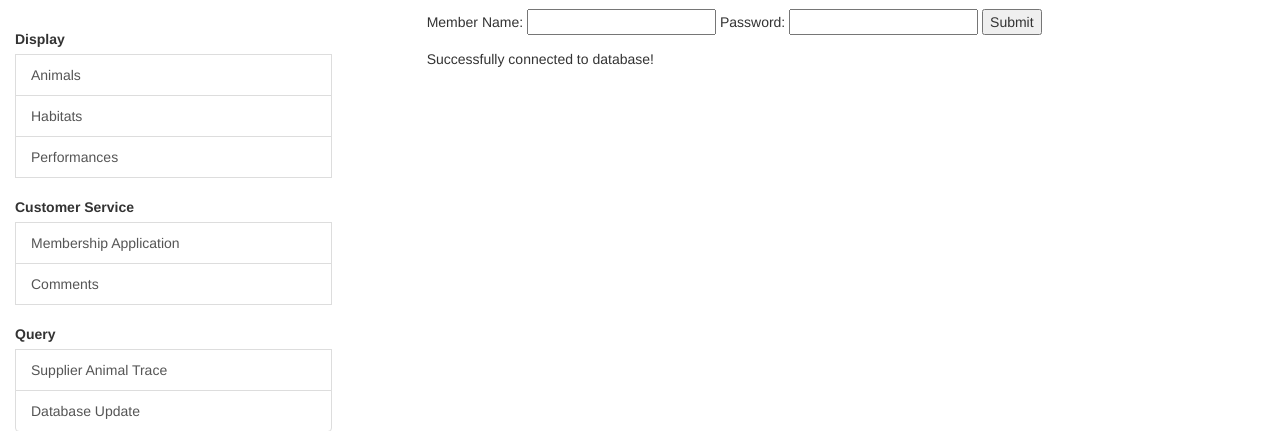
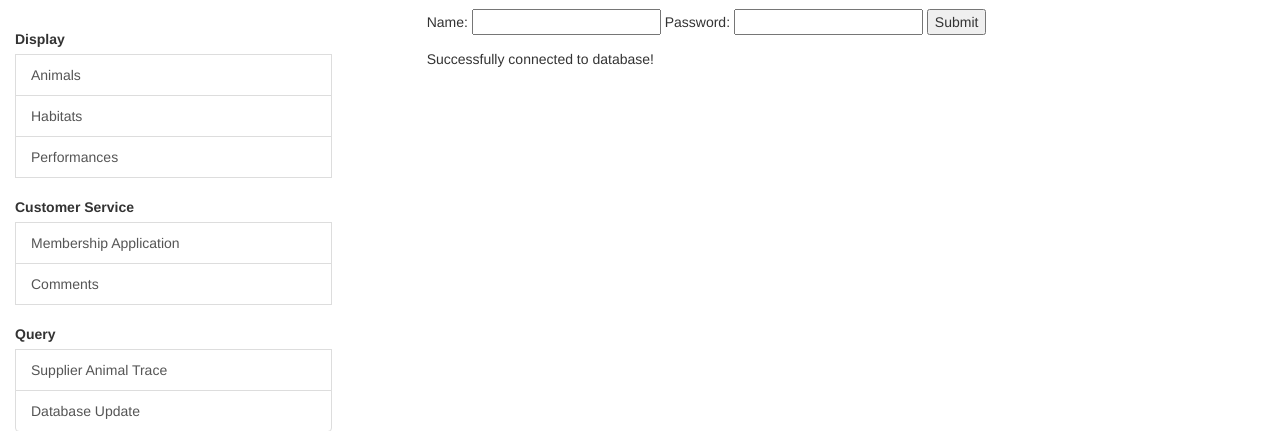
Before and after one commit to AliceLuo1016/cs304project, a PHP site: page /login.php in a window 1280 px wide. Shown: the part 51-482 px from the top of the page. Run offline with PHP 8.4, Linux system fonts and the light colour scheme.

Commit message:
changed mem login to empl login

```diff
--- a/login.php
+++ b/login.php
@@ -12,7 +12,7 @@ Sign In page
 	<?php include("common_layout.php"); ?>
 	<form action = "<?php $_PHP_SELF ?>" method= "POST">
 
-	Member Name: <input type = "text" name = "mem_name" />
+	Name: <input type = "text" name = "empl_name" />
 	Password: <input type = "text" name = "pass"/>
 	<input type="submit" name="submit"/>
 	</form>
@@ -25,26 +25,26 @@ include "connectfunc.php";
 session_start();
 
 function check_mem($condb) {
-	if($_POST["mem_name"] && $_POST["pass"]){
-		$mname = $_POST["mem_name"];
+	if($_POST["empl_name"] && $_POST["pass"]){
+		$mname = $_POST["empl_name"];
 		$pw = $_POST["pass"];
 
 		$mname = mysqli_real_escape_string($condb, $mname);
 		$pw = mysqli_real_escape_string($condb, $pw);
 
-		$query = "SELECT * FROM member WHERE Name =  '". "$mname". "'";
-					"AND MemberID = '" ."$pw"."'";
+		$query = "SELECT * FROM trainer WHERE Name =  '". "$mname". "'";
+					"AND Empl_ID = '" ."$pw"."'";
 		$result = $condb->query($query);
 
 		if($result->num_rows > 0) {
 			echo "Thank you for logging in, $mname";
 		} else {
-			echo "Incorrect Member Name or Password, please try again!";
+			echo "Incorrect trainer Name or Password, please try again!";
 			echo "$mname";
 			echo "$pw";
 		}
 	} else {
-		echo "Please enter both Member Name and Password!";
+		echo "Please enter both trainer Name and Password!";
 	}
 }
 
--- a/membership.php
+++ b/membership.php
@@ -47,7 +47,7 @@ function new_member($condb) {
 			$num_mem = $row["MemberID"];
 			$num_mem = mysqli_real_escape_string($condb, $num_mem);
 			$result->free();
-			echo "Thank you for signing up! Your MemberID and Password is: " ."$num_mem";
+			echo "Thank you for signing up! You will be put on our mailing list. Your MemberID is: " ."$num_mem";
 		} else echo "Sign up unsuccessful";
 	} else echo "Please fill in all fields!";
 }
```
